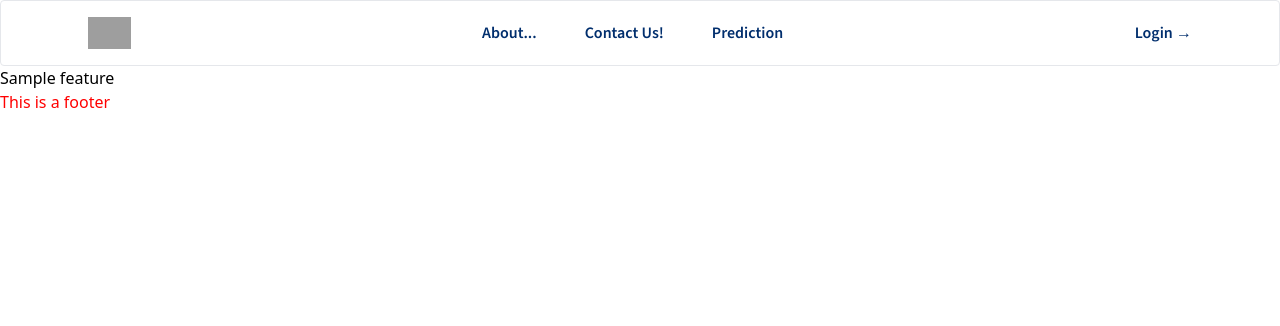
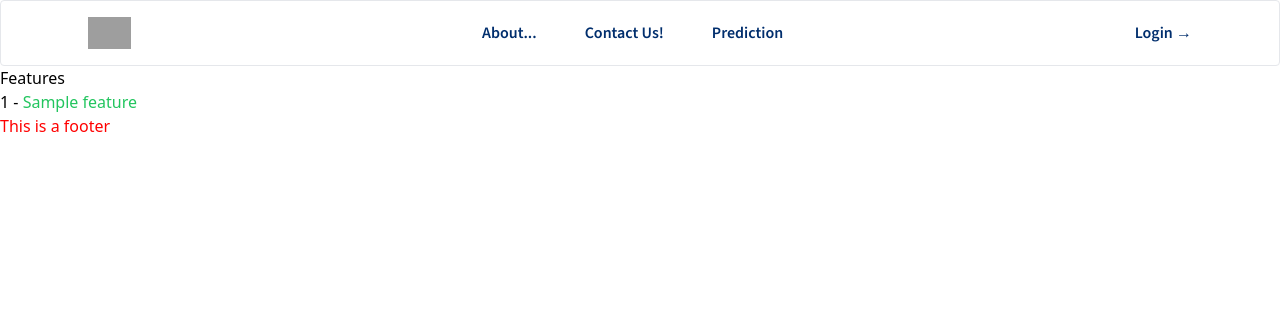
Before and after one commit to GMartin-Data/django_source, a Django app: page /feats/ in a window 1280 px wide. Shown: the top 326 px of the page. Run offline with Django 4.2, Linux system fonts and the light colour scheme; tables that the repository leaves empty hold one stand-in row (values such as "Sample post"); parts of the project's set-up code (start-up, migrations or seed data) failed here and were passed over; some libraries are stand-ins or nearby versions; grey boxes are pictures that could not be loaded.

Commit message:
Implement clickable links on ListView for 'Feature' model

```diff
--- a/feats/templates/feats/feats_list.html
+++ b/feats/templates/feats/feats_list.html
@@ -2,10 +2,14 @@
 
 {% block content %}
 
-<ul>
-{% for feat in object_list %}
-    <li>{{feat.name}}</li>
-{% endfor %}
-</ul>
+    <h2>Features</h2>
+    <ul>
+        {% for feat in object_list %}
+            <li>
+                {{ feat.id }} -
+                <a href="{% url "feat_detail" pk=feat.id %}" class="text-green-500">{{ feat.name }}</a>
+            </li>
+        {% endfor %}
+    </ul>
 
 {% endblock content %}
```
